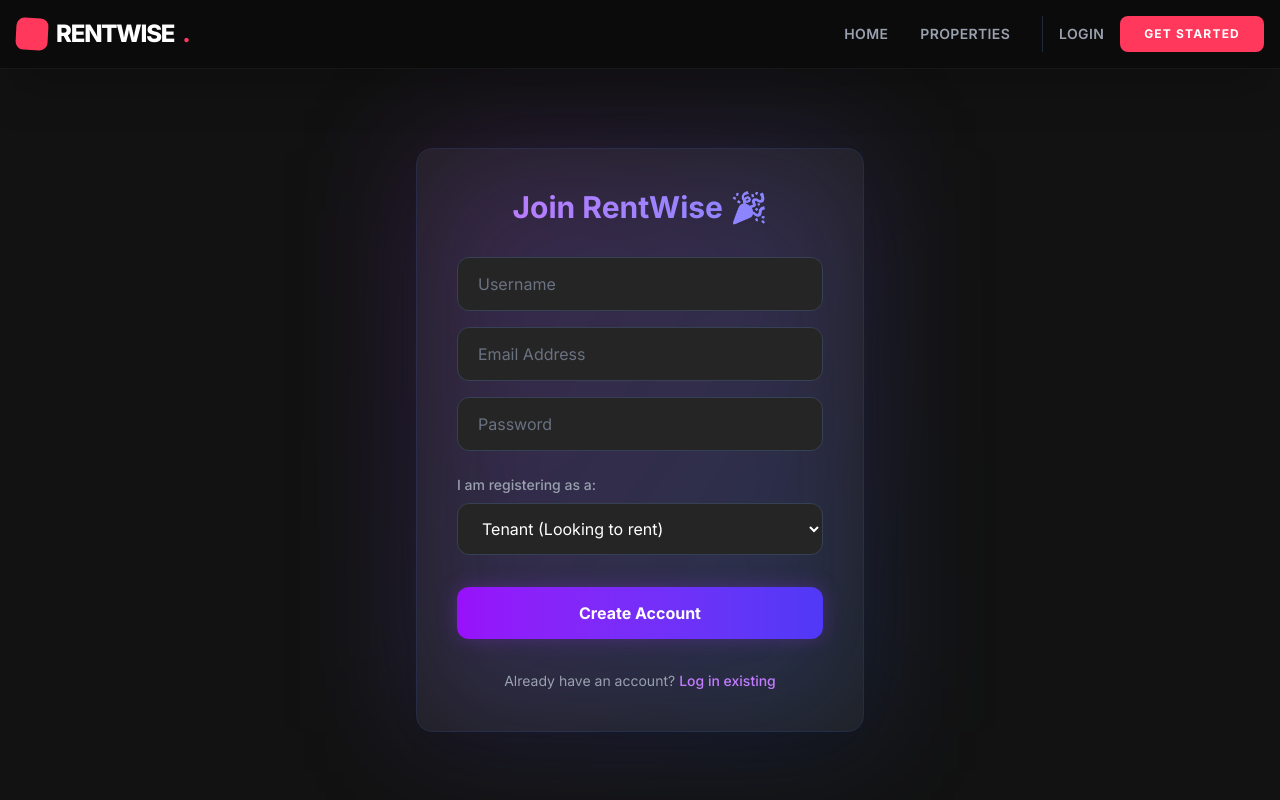
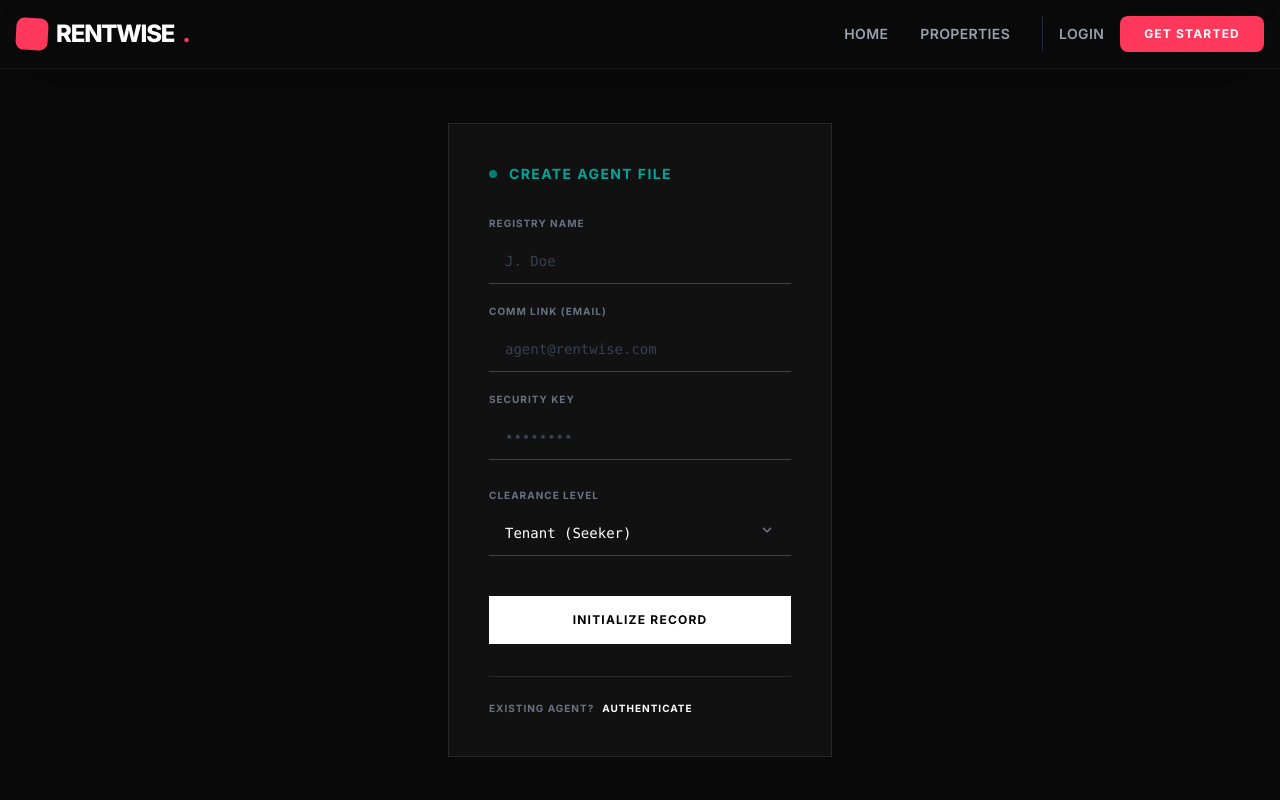
Before and after one commit to devag7/rentwise, a Next.js app in the folder rentwise-next/: page /register in a window 1280 px wide. Built offline with nearby package versions, Linux system fonts and the light colour scheme; no server answers.

Commit message:
feat(ui): complete production polish with monochrome theming and react-hot-toast

```diff
--- a/rentwise-next/package.json
+++ b/rentwise-next/package.json
@@ -12,11 +12,13 @@
     "@supabase/ssr": "^0.9.0",
     "@supabase/supabase-js": "^2.98.0",
     "axios": "^1.13.6",
+    "dotenv": "^17.3.1",
     "next": "16.1.6",
     "react": "19.2.3",
     "react-dom": "19.2.3",
     "react-dropzone": "^15.0.0",
-    "react-hook-form": "^7.71.2"
+    "react-hook-form": "^7.71.2",
+    "react-hot-toast": "^2.6.0"
   },
   "devDependencies": {
     "@tailwindcss/postcss": "^4",
--- a/rentwise-next/src/app/layout.tsx
+++ b/rentwise-next/src/app/layout.tsx
@@ -1,7 +1,7 @@
 import type { Metadata } from 'next';
 import './globals.css';
 import Navbar from '@/components/Navbar';
-
+import { Toaster } from 'react-hot-toast';
 export const metadata: Metadata = {
   title: 'RentWise - Premium Rentals in Bangalore',
   description: 'Find your perfect rental with AI-powered insights.',
@@ -17,6 +17,34 @@ export default function RootLayout({
       <body className="antialiased selection:bg-blue-200">
         <Navbar />
         {children}
+        <Toaster
+          position="bottom-center"
+          toastOptions={{
+            style: {
+              background: '#111',
+              color: '#fff',
+              border: '1px solid rgba(255,255,255,0.1)',
+              borderRadius: '0px',
+              fontFamily: 'inherit',
+              fontSize: '12px',
+              letterSpacing: '0.1em',
+              textTransform: 'uppercase',
+              fontWeight: 700
+            },
+            success: {
+              iconTheme: {
+                primary: '#00A699',
+                secondary: '#111',
+              },
+            },
+            error: {
+              iconTheme: {
+                primary: '#FF385C',
+                secondary: '#111',
+              },
+            },
+          }}
+        />
       </body>
     </html>
   );
--- a/rentwise-next/src/app/login/page.tsx
+++ b/rentwise-next/src/app/login/page.tsx
@@ -4,12 +4,12 @@ import React, { useState, useEffect } from 'react';
 import { useRouter } from 'next/navigation';
 import Link from 'next/link';
 import { createClient } from '@/utils/supabase/client';
+import toast from 'react-hot-toast';
 
 export default function Login() {
     const [email, setEmail] = useState('');
     const [password, setPassword] = useState('');
     const [isLoading, setIsLoading] = useState(false);
-    const [error, setError] = useState('');
     const router = useRouter();
     const supabase = createClient();
 
@@ -31,7 +31,7 @@ export default function Login() {
     const handleLogin = async (e: React.FormEvent) => {
         e.preventDefault();
         setIsLoading(true);
-        setError('');
+        const loadingToast = toast.loading('Authenticating...');
 
         try {
             const { data, error } = await supabase.auth.signInWithPassword({
@@ -47,6 +47,7 @@ export default function Login() {
             router.refresh();
 
             const role = data.user.user_metadata?.role;
+            toast.success('Welcome back.', { id: loadingToast });
             if (role === 'landlord') {
                 router.push('/dashboard');
             } else {
@@ -54,87 +55,73 @@ export default function Login() {
             }
 
         } catch (err: unknown) {
-            setError('Login failed: ' + ((err as Error).message || 'Invalid credentials'));
+            toast.error(((err as Error).message || 'Invalid credentials'), { id: loadingToast });
         } finally {
             setIsLoading(false);
         }
     };
 
     return (
-        <div className="flex items-center justify-center min-h-screen bg-[#121212] text-white pt-20">
-            <div className="relative w-full max-w-md bg-[#1E1E1E] bg-opacity-80 backdrop-blur-md rounded-2xl shadow-2xl p-10 border border-gray-800">
-
-                {/* Glowing Effect */}
-                <div className="absolute inset-0 bg-gradient-to-br from-cyan-500/20 to-blue-500/20 blur-3xl rounded-2xl -z-10"></div>
+        <div className="flex items-center justify-center min-h-screen bg-[#0A0A0A] text-white pt-20 selection:bg-[#FF385C] selection:text-white">
+            <div className="w-full max-w-sm bg-[#111] rounded-none p-10 border border-white/10">
 
                 {/* Title */}
-                <h2 className="text-3xl font-bold text-center text-transparent bg-clip-text bg-gradient-to-r from-cyan-400 to-blue-500 mb-8">Welcome Back 👋</h2>
-
-                {/* Error Message */}
-                {error && (
-                    <div className="bg-red-500/10 border border-red-500/50 text-red-200 p-4 rounded-lg mb-6 text-sm text-center">
-                        {error}
-                    </div>
-                )}
+                <h2 className="text-sm font-bold tracking-widest text-[#FF385C] uppercase mb-8 flex items-center gap-3">
+                    <span className="w-2 h-2 bg-[#FF385C] rounded-full animate-pulse"></span>
+                    Terminal Access
+                </h2>
 
                 {/* Login Form */}
-                <form onSubmit={handleLogin} className="space-y-6 relative z-10">
-                    <div className="space-y-4">
+                <form onSubmit={handleLogin} className="space-y-6">
+                    <div className="space-y-5">
                         <div className="relative">
+                            <label className="text-[10px] font-bold text-gray-500 uppercase tracking-widest block mb-2">Email Address</label>
                             <input
                                 type="email"
-                                placeholder="Email Address"
                                 value={email}
                                 onChange={(e) => setEmail(e.target.value)}
-                                className="w-full px-5 py-3.5 text-white bg-[#252525] border border-gray-700 rounded-xl focus:outline-none focus:ring-2 focus:ring-cyan-500/50 focus:border-cyan-500 transition-all placeholder-gray-500"
+                                className="w-full px-4 py-3 text-white bg-transparent border-b border-white/20 focus:outline-none focus:border-[#00A699] transition-colors placeholder-gray-700 font-mono text-sm"
                                 required
                                 disabled={isLoading}
+                                placeholder="sys.admin@rentwise.com"
                             />
                         </div>
                         <div className="relative">
+                            <label className="text-[10px] font-bold text-gray-500 uppercase tracking-widest block mb-2">Security Key</label>
                             <input
                                 type="password"
-                                placeholder="Password"
                                 value={password}
                                 onChange={(e) => setPassword(e.target.value)}
-                                className="w-full px-5 py-3.5 text-white bg-[#252525] border border-gray-700 rounded-xl focus:outline-none focus:ring-2 focus:ring-cyan-500/50 focus:border-cyan-500 transition-all placeholder-gray-500"
+                                className="w-full px-4 py-3 text-white bg-transparent border-b border-white/20 focus:outline-none focus:border-[#00A699] transition-colors placeholder-gray-700 font-mono text-sm"
                                 required
                                 disabled={isLoading}
+                                placeholder="••••••••"
                             />
                         </div>
                     </div>
 
                     <button
                         type="submit"
-                        className="w-full py-3.5 bg-gradient-to-r from-cyan-600 to-blue-600 hover:from-cyan-500 hover:to-blue-500 text-white font-bold rounded-xl shadow-[0_0_20px_#06b6d44d] transition-all duration-300 disabled:opacity-50 disabled:cursor-not-allowed group"
+                        className="w-full py-4 bg-white text-black font-bold text-xs uppercase tracking-widest transition-all duration-300 hover:bg-[#FF385C] hover:text-white disabled:opacity-50 disabled:cursor-not-allowed mt-4"
                         disabled={isLoading}
                     >
                         {isLoading ? (
-                            <div className="flex items-center justify-center">
-                                <svg className="animate-spin -ml-1 mr-3 h-5 w-5 text-white" xmlns="http://www.w3.org/2000/svg" fill="none" viewBox="0 0 24 24">
-                                    <circle className="opacity-25" cx="12" cy="12" r="10" stroke="currentColor" strokeWidth="4"></circle>
-                                    <path className="opacity-75" fill="currentColor" d="M4 12a8 8 0 018-8V0C5.373 0 0 5.373 0 12h4zm2 5.291A7.962 7.962 0 014 12H0c0 3.042 1.135 5.824 3 7.938l3-2.647z"></path>
-                                </svg>
-                                Authenticating...
-                            </div>
+                            <span className="animate-pulse">Authenticating...</span>
                         ) : (
-                            <span className="flex items-center justify-center">
-                                Sign In
-                                <svg xmlns="http://www.w3.org/2000/svg" className="h-5 w-5 ml-2 transform group-hover:translate-x-1 transition-transform" viewBox="0 0 20 20" fill="currentColor">
-                                    <path fillRule="evenodd" d="M10.293 3.293a1 1 0 011.414 0l6 6a1 1 0 010 1.414l-6 6a1 1 0 01-1.414-1.414L14.586 11H3a1 1 0 110-2h11.586l-4.293-4.293a1 1 0 010-1.414z" clipRule="evenodd" />
-                                </svg>
-                            </span>
+                            "Initialize Session"
                         )}
                     </button>
                 </form>
 
                 {/* Register Link */}
-                <p className="text-center text-gray-400 mt-8 text-sm">
-                    Don&apos;t have an account?
-                    <Link href="/register" className="text-cyan-400 hover:text-cyan-300 hover:underline ml-1 font-medium transition-colors">
-                        Create one now
-                    </Link>
-                </p>
+                <div className="mt-8 pt-6 border-t border-white/10">
+                    <p className="text-left text-gray-500 text-[10px] uppercase font-bold tracking-widest">
+                        Unregistered Agent?
+                        <Link href="/register" className="text-white hover:text-[#00A699] ml-2 transition-colors">
+                            Request Credentials
+                        </Link>
+                    </p>
+                </div>
             </div>
         </div>
     );
--- a/rentwise-next/src/app/register/page.tsx
+++ b/rentwise-next/src/app/register/page.tsx
@@ -4,6 +4,7 @@ import React, { useState } from 'react';
 import { useRouter } from 'next/navigation';
 import Link from 'next/link';
 import { createClient } from '@/utils/supabase/client';
+import toast from 'react-hot-toast';
 
 export default function Register() {
     const [username, setUsername] = useState('');
@@ -11,15 +12,13 @@ export default function Register() {
     const [password, setPassword] = useState('');
     const [role, setRole] = useState('tenant');
     const [isLoading, setIsLoading] = useState(false);
-    const [error, setError] = useState('');
-
     const router = useRouter();
     const supabase = createClient();
 
     const handleRegister = async (e: React.FormEvent) => {
         e.preventDefault();
         setIsLoading(true);
-        setError('');
+        const loadingToast = toast.loading('Initializing Account...');
 
         try {
             // Create user via Supabase Auth with custom user_metadata for role and username
@@ -36,101 +35,105 @@ export default function Register() {
 
             if (signUpError) throw signUpError;
 
-            alert('✅ Registration Successful! You can now log in.');
+            toast.success('Registration successful.', { id: loadingToast });
             router.push('/login');
         } catch (err: unknown) {
-            setError('❌ Registration Failed: ' + ((err as Error).message || 'Something went wrong'));
+            toast.error(((err as Error).message || 'Something went wrong'), { id: loadingToast });
         } finally {
             setIsLoading(false);
         }
     };
 
     return (
-        <div className="flex items-center justify-center min-h-screen bg-[#121212] text-white pt-20">
-            <div className="relative w-full max-w-md bg-[#1E1E1E] bg-opacity-80 backdrop-blur-md rounded-2xl shadow-2xl p-10 border border-gray-800">
-
-                {/* Glowing Effect */}
-                <div className="absolute inset-0 bg-gradient-to-br from-purple-500/20 to-blue-500/20 blur-3xl rounded-2xl -z-10"></div>
+        <div className="flex items-center justify-center min-h-screen bg-[#0A0A0A] text-white pt-20 selection:bg-[#00A699] selection:text-white">
+            <div className="w-full max-w-sm bg-[#111] rounded-none p-10 border border-white/10">
 
                 {/* Title */}
-                <h2 className="text-3xl font-bold text-center text-transparent bg-clip-text bg-gradient-to-r from-purple-400 to-indigo-400 mb-8">Join RentWise 🎉</h2>
-
-                {/* Error Message */}
-                {error && (
-                    <div className="bg-red-500/10 border border-red-500/50 text-red-200 p-4 rounded-lg mb-6 text-sm text-center">
-                        {error}
-                    </div>
-                )}
+                <h2 className="text-sm font-bold tracking-widest text-[#00A699] uppercase mb-8 flex items-center gap-3">
+                    <span className="w-2 h-2 bg-[#00A699] rounded-full animate-pulse"></span>
+                    Create Agent File
+                </h2>
 
                 {/* Registration Form */}
-                <form onSubmit={handleRegister} className="space-y-4 relative z-10">
+                <form onSubmit={handleRegister} className="space-y-6">
+                    <div className="space-y-5">
+                        <div className="relative">
+                            <label className="text-[10px] font-bold text-gray-500 uppercase tracking-widest block mb-2">Registry Name</label>
                             <input
                                 type="text"
-                        placeholder="Username"
                                 value={username}
                                 onChange={(e) => setUsername(e.target.value)}
-                        className="w-full px-5 py-3.5 text-white bg-[#252525] border border-gray-700 rounded-xl focus:outline-none focus:ring-2 focus:ring-purple-500/50 focus:border-purple-500 transition-all placeholder-gray-500"
+                                className="w-full px-4 py-3 text-white bg-transparent border-b border-white/20 focus:outline-none focus:border-[#00A699] transition-colors placeholder-gray-700 font-mono text-sm"
                                 required
                                 disabled={isLoading}
+                                placeholder="J. Doe"
                             />
+                        </div>
+                        <div className="relative">
+                            <label className="text-[10px] font-bold text-gray-500 uppercase tracking-widest block mb-2">Comm Link (Email)</label>
                             <input
                                 type="email"
-                        placeholder="Email Address"
                                 value={email}
                                 onChange={(e) => setEmail(e.target.value)}
-                        className="w-full px-5 py-3.5 text-white bg-[#252525] border border-gray-700 rounded-xl focus:outline-none focus:ring-2 focus:ring-purple-500/50 focus:border-purple-500 transition-all placeholder-gray-500"
+                                className="w-full px-4 py-3 text-white bg-transparent border-b border-white/20 focus:outline-none focus:border-[#00A699] transition-colors placeholder-gray-700 font-mono text-sm"
                                 required
                                 disabled={isLoading}
+                                placeholder="agent@rentwise.com"
                             />
+                        </div>
+                        <div className="relative">
+                            <label className="text-[10px] font-bold text-gray-500 uppercase tracking-widest block mb-2">Security Key</label>
                             <input
                                 type="password"
-                        placeholder="Password"
                                 value={password}
                                 onChange={(e) => setPassword(e.target.value)}
-                        className="w-full px-5 py-3.5 text-white bg-[#252525] border border-gray-700 rounded-xl focus:outline-none focus:ring-2 focus:ring-purple-500/50 focus:border-purple-500 transition-all placeholder-gray-500"
+                                className="w-full px-4 py-3 text-white bg-transparent border-b border-white/20 focus:outline-none focus:border-[#00A699] transition-colors placeholder-gray-700 font-mono text-sm"
                                 required
                                 disabled={isLoading}
                                 minLength={6}
+                                placeholder="••••••••"
                             />
+                        </div>
 
-                    <div className="pt-2">
-                        <label className="block text-sm font-medium text-gray-400 mb-2">I am registering as a:</label>
+                        <div className="pt-2 relative">
+                            <label className="text-[10px] font-bold text-gray-500 uppercase tracking-widest block mb-2">Clearance Level</label>
                             <select
                                 value={role}
                                 onChange={(e) => setRole(e.target.value)}
-                            className="w-full px-5 py-3.5 text-white bg-[#252525] border border-gray-700 rounded-xl focus:outline-none focus:ring-2 focus:ring-purple-500/50 focus:border-purple-500 transition-all cursor-pointer"
+                                className="w-full px-4 py-3 text-white bg-[#111] border-b border-white/20 focus:outline-none focus:border-[#00A699] transition-colors font-mono text-sm cursor-pointer appearance-none"
                                 disabled={isLoading}
                             >
-                            <option value="tenant">Tenant (Looking to rent)</option>
-                            <option value="landlord">Landlord (Listing properties)</option>
+                                <option value="tenant">Tenant (Seeker)</option>
+                                <option value="landlord">Landlord (Provider)</option>
                             </select>
+                            {/* Custom select arrow since appearance-none removes default */}
+                            <div className="pointer-events-none absolute inset-y-0 right-0 flex items-center px-4 text-gray-500 top-6">
+                                <svg className="fill-current h-4 w-4" xmlns="http://www.w3.org/2000/svg" viewBox="0 0 20 20"><path d="M9.293 12.95l.707.707L15.657 8l-1.414-1.414L10 10.828 5.757 6.586 4.343 8z" /></svg>
+                            </div>
+                        </div>
                     </div>
 
                     <button
                         type="submit"
-                        className="w-full py-3.5 mt-4 bg-gradient-to-r from-purple-600 to-indigo-600 hover:from-purple-500 hover:to-indigo-500 text-white font-bold rounded-xl shadow-[0_0_20px_#9333ea4d] transition-all duration-300 disabled:opacity-50 disabled:cursor-not-allowed group"
+                        className="w-full py-4 bg-white text-black font-bold text-xs uppercase tracking-widest transition-all duration-300 hover:bg-[#00A699] hover:text-white disabled:opacity-50 disabled:cursor-not-allowed mt-4"
                         disabled={isLoading}
                     >
                         {isLoading ? (
-                            <div className="flex items-center justify-center">
-                                <svg className="animate-spin -ml-1 mr-3 h-5 w-5 text-white" xmlns="http://www.w3.org/2000/svg" fill="none" viewBox="0 0 24 24">
-                                    <circle className="opacity-25" cx="12" cy="12" r="10" stroke="currentColor" strokeWidth="4"></circle>
-                                    <path className="opacity-75" fill="currentColor" d="M4 12a8 8 0 018-8V0C5.373 0 0 5.373 0 12h4zm2 5.291A7.962 7.962 0 014 12H0c0 3.042 1.135 5.824 3 7.938l3-2.647z"></path>
-                                </svg>
-                                Creating Account...
-                            </div>
-                        ) : "Create Account"}
+                            <span className="animate-pulse">Constructing...</span>
+                        ) : "Initialize Record"}
                     </button>
                 </form>
 
                 {/* Login Redirect */}
-                <p className="text-center text-gray-400 mt-8 text-sm">
-                    Already have an account?
-                    <Link href="/login" className="text-purple-400 hover:text-purple-300 hover:underline ml-1 font-medium transition-colors">
-                        Log in existing
+                <div className="mt-8 pt-6 border-t border-white/10">
+                    <p className="text-left text-gray-500 text-[10px] uppercase font-bold tracking-widest">
+                        Existing Agent?
+                        <Link href="/login" className="text-white hover:text-[#00A699] ml-2 transition-colors">
+                            Authenticate
                         </Link>
                     </p>
                 </div>
             </div>
+        </div>
     );
 }
```
Also changed, not shown: rentwise-next/src/app/dashboard/page.tsx (+78 -59 lines), 1 other file (tests, documents, lock files or other folders). Lines whose indentation alone changed are shown as unchanged.
